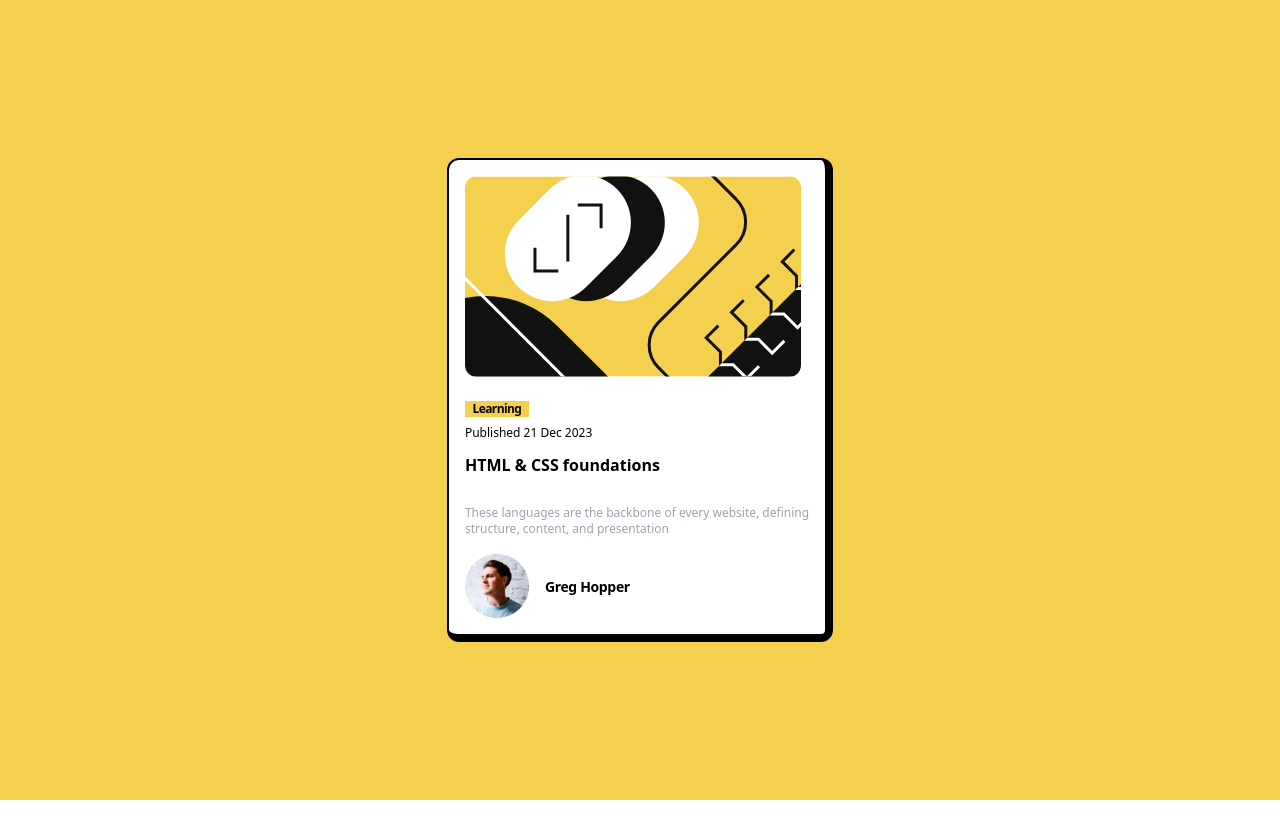
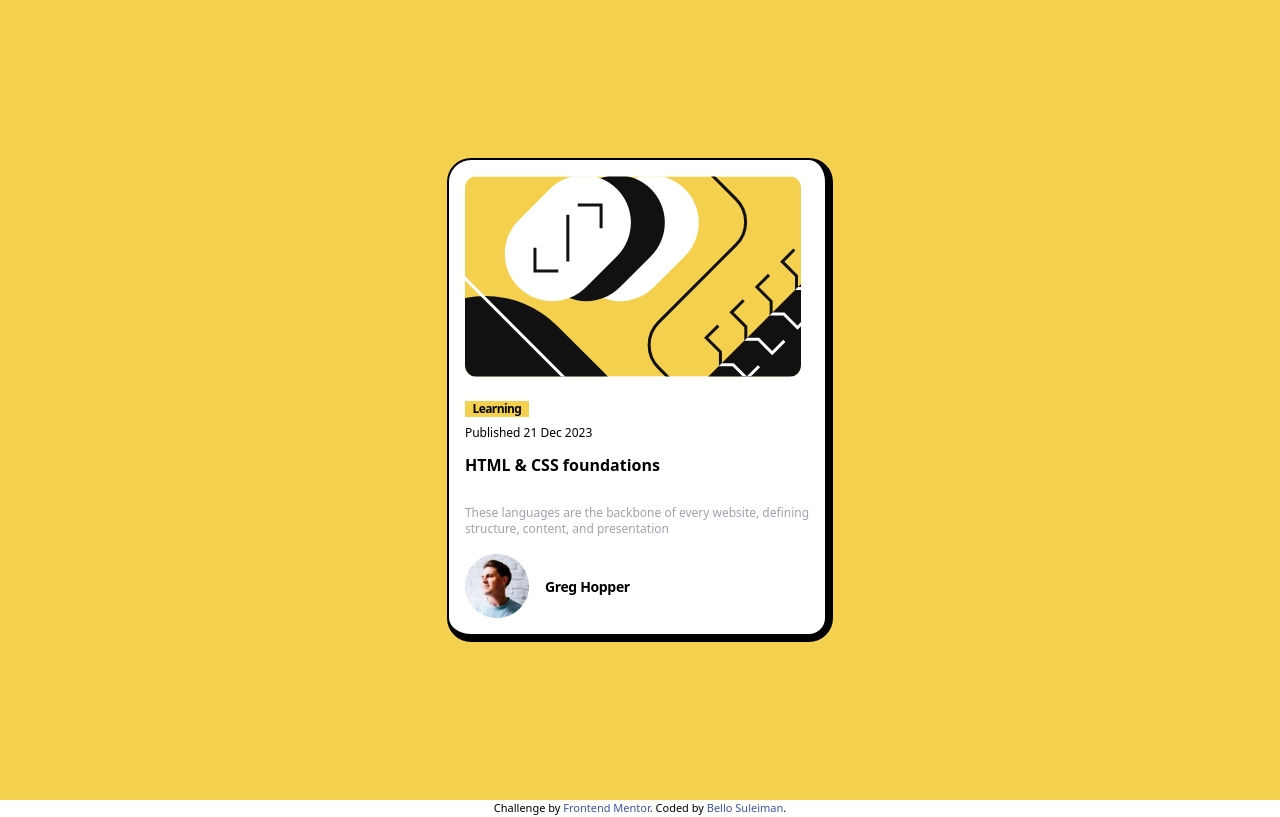
Before and after one commit to sule12/blog_preview, a website: page index.html in a window 1280 px wide. Drawn offline with Linux system fonts and the light colour scheme.

Commit message:
blog preview

```diff
--- a/index.html
+++ b/index.html
@@ -14,7 +14,6 @@
 
     <title>Frontend Mentor | Blog preview card</title>
 
-    <!-- Feel free to remove these styles or customise in your own stylesheet 👍 -->
     <style>
       .attribution {
         font-size: 11px;
@@ -29,7 +28,7 @@
   <body>
     <div class="flex items-center justify-center bg-[#f5d04f] h-screen">
       <div
-        class="bg-white p-2 mx-6 rounded-xl border-r-8 border-black border-b-8 border-l-2 border-t-2"
+        class="bg-white p-2 mx-6 rounded-3xl border-r-8 border-black border-b-8 border-l-2 border-t-2"
       >
         <div class="flex flex-col md:flex-row rounded-xl p-2">
           <img
@@ -57,13 +56,12 @@
           </div>
         </div>
       </div>
-
-      <!-- <div class="attribution">
-        Challenge by
-        <a href="https://www.frontendmentor.io?ref=challenge" target="_blank"
-          >Frontend Mentor</a
-        >. Coded by <a href="#">Your Name Here</a>.
-      </div> -->
+    </div>
+    <div class="attribution">
+      Challenge by
+      <a href="https://www.frontendmentor.io?ref=challenge" target="_blank"
+        >Frontend Mentor</a
+      >. Coded by <a href="https://github.com/sule12">Bello Suleiman</a>.
     </div>
   </body>
 </html>
--- a/package.json
+++ b/package.json
@@ -6,12 +6,11 @@
   "scripts": {
     "build": "tailwindcss -i ./input.css -o ./css/style.css",
     "watch": "tailwindcss -i ./input.css -o ./css/style.css --watch"
-
   },
   "keywords": [],
   "author": "",
   "license": "ISC",
   "devDependencies": {
-    "tailwindcss": "^3.4.0"
+    "tailwindcss": "^3.4.1"
   }
 }
```
Also changed, not shown: css/style.css, 1 other file.
